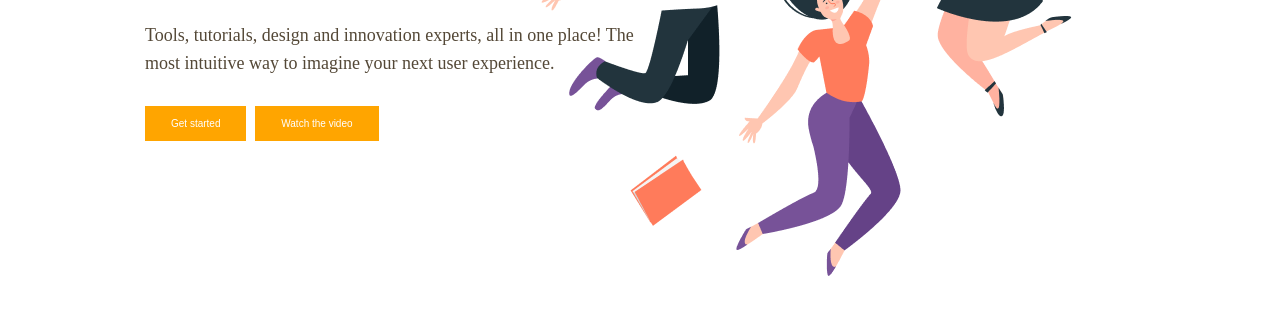
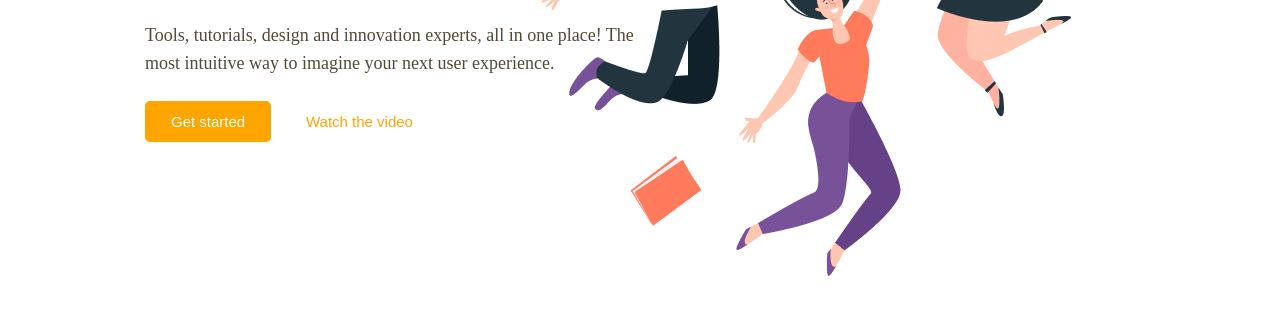
Before and after one commit to Norriene/Productly, a plain HTML site: page index.html in a window 1280 px wide. Shown: the part 357-672 px from the top of the page. Drawn offline with Linux system fonts and the light colour scheme.

Commit message:
changes button

```diff
--- a/style.css
+++ b/style.css
@@ -99,17 +99,18 @@ color: #544837;
 .button1 {
     background-color: orange;
     color: white;
-    font-size: 10px;
+    font-size: 15px;
     padding: 10px 24px;
     border: 2px solid orange;
+    border-radius: 5px;
 
 }
 .button2 {
-    background-color: orange;
-    color:white;
-    font-size: 10px;
+    background-color: white;
+    color:orange;
+    font-size: 15px;
     padding: 10px 24px;
-    border: 2px solid orange;
+    border: 2px solid white;
 }
 .title_image {
 margin-bottom: 100px;
```
